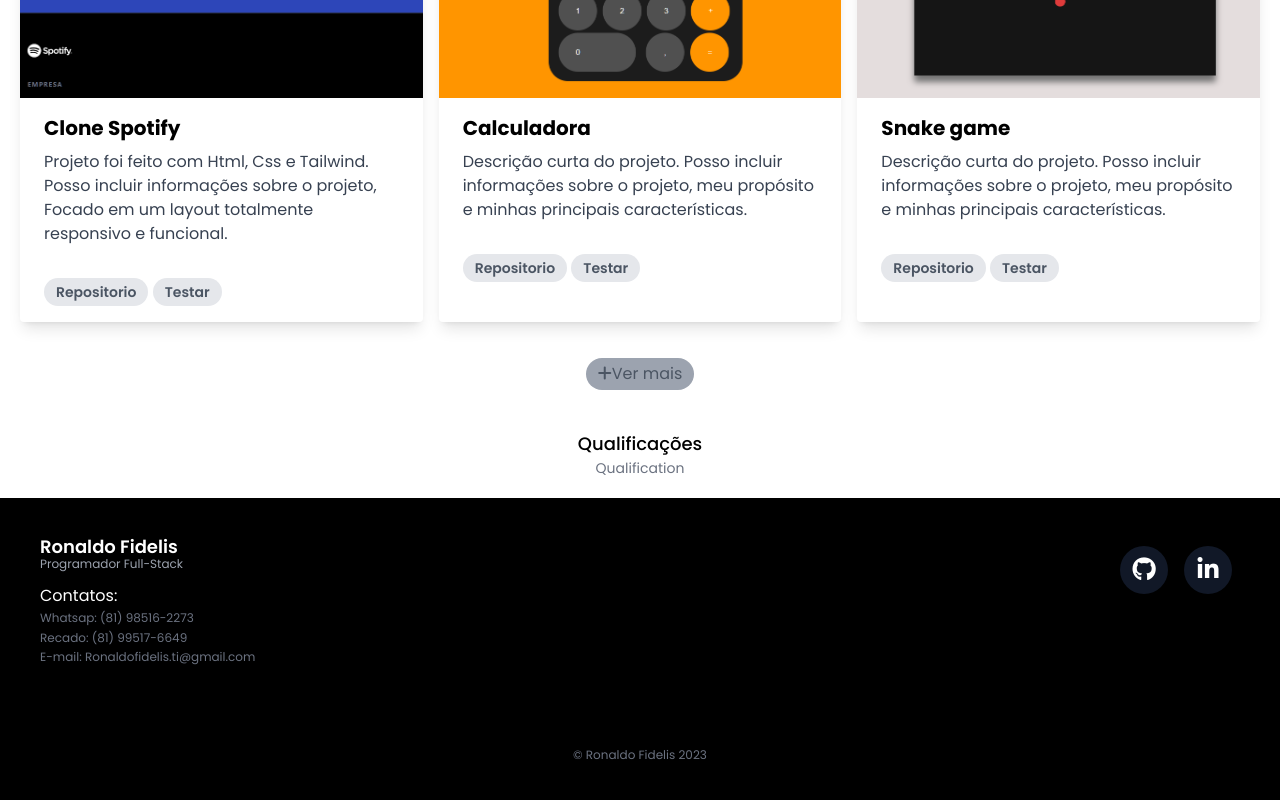
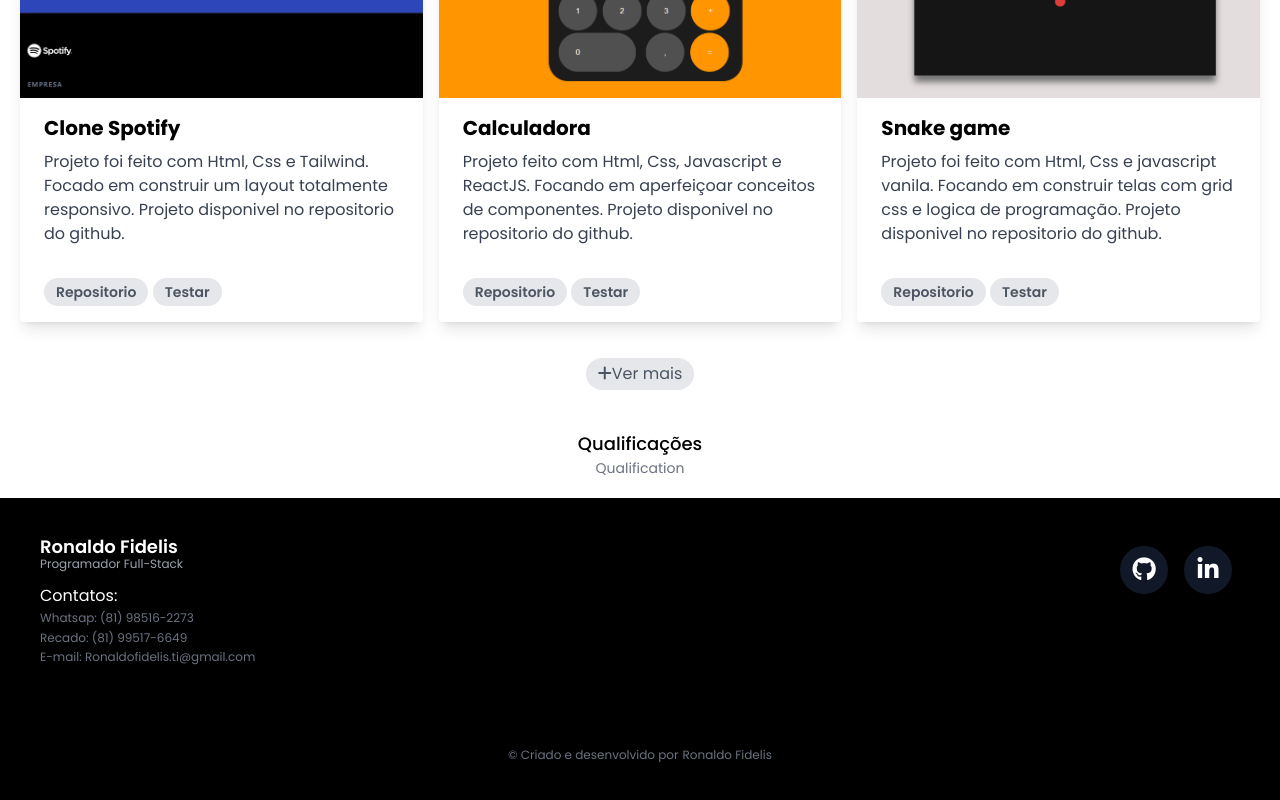
Before and after one commit to RonaldoFidelis/Cracha, a website: page index.html in a window 1280 px wide. Shown: the part 759-1559 px from the top of the page. Drawn offline with Linux system fonts and the light colour scheme.

Commit message:
Feat:AddDescProjectsAndAddCopyProjectFooter

```diff
--- a/index.html
+++ b/index.html
@@ -96,7 +96,7 @@
                         <div class="px-6 py-4">
                             <div class="font-bold text-xl mb-2">Clone Spotify</div>
                             <p class="text-gray-700 text-base">
-                                Projeto foi feito com Html, Css e Tailwind. Posso incluir informações sobre o projeto, Focado em um layout totalmente responsivo e funcional.
+                                Projeto foi feito com Html, Css e Tailwind. Focado em construir um layout totalmente responsivo. Projeto disponivel no repositorio do github.
                             </p>
                         </div>
                         <div class="px-6 py-4">
@@ -114,7 +114,7 @@
                         <div class="px-6 py-4">
                             <div class="font-bold text-xl mb-2">Calculadora</div>
                             <p class="text-gray-700 text-base">
-                                Descrição curta do projeto. Posso incluir informações sobre o projeto, meu propósito e minhas principais características.
+                                Projeto feito com Html, Css, Javascript e ReactJS. Focando em aperfeiçoar conceitos de componentes. Projeto disponivel no repositorio do github.
                             </p>
                         </div>
                         <div class="px-6 py-4">
@@ -132,7 +132,7 @@
                         <div class="px-6 py-4">
                             <div class="font-bold text-xl mb-2">Snake game</div>
                             <p class="text-gray-700 text-base">
-                                Descrição curta do projeto. Posso incluir informações sobre o projeto, meu propósito e minhas principais características.
+                                Projeto foi feito com Html, Css e javascript vanila. Focando em construir telas com grid css e logica de programação. Projeto disponivel no repositorio do github.
                             </p>
                         </div>
                         <div class="px-6 py-4">
@@ -147,7 +147,7 @@
                     <!-- Btn ver mais -->
                     <div class="col-span-1 md:col-span-2 lg:col-span-3 mt-5">
                         <div class="flex items-center justify-center">
-                            <span class="px-3 py-1 rounded-full bg-gray-400 text-gray-600 hover:bg-amber-500 duration-500 hover:text-white">
+                            <span class="px-3 py-1 rounded-full bg-gray-200 text-gray-600 hover:bg-amber-500 duration-500 hover:text-white">
                                 <a href="https://github.com/RonaldoFidelis?tab=repositories" target="_blank"><i class="fa-solid fa-plus"></i>Ver mais</a>
                             </span>
                         </div>
@@ -195,7 +195,7 @@
                 </ul>
               </div>
               <div class="md:col-span-3 mt-20">
-                <p class="flex justify-center text-gray-500 text-xs"><a  class="cursor-pointer" href="https://github.com/RonaldoFidelis" target="_blank">&copy; Ronaldo Fidelis 2023</a></p>
+                <p class="flex justify-center gap-1 text-gray-500 text-xs">&copy; Criado e desenvolvido por<a class="hover:text-white cursor-pointer" href="https://github.com/RonaldoFidelis" target="_blank">Ronaldo Fidelis</a></p>
               </div>
         </div>
     </footer>
```
Also changed, not shown: dist/output.css.
